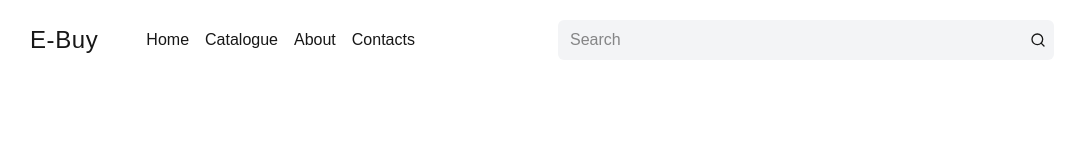
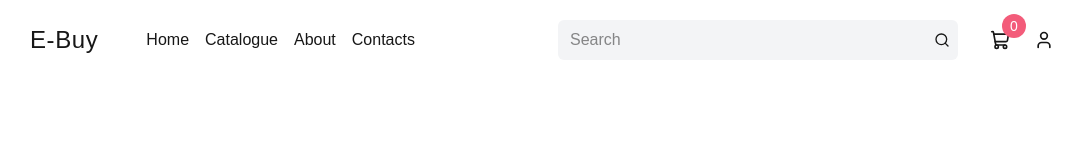
Before and after one commit to moonbek007/e-commerce-app, a Next.js app: page / in a window 1280 px wide. Shown: the top 160 px of the page, without its empty margins (98-1180 px from the left). Built offline with nearby package versions, Linux system fonts and the light colour scheme.

Commit message:
feat: Add NavIcons component, corresponding constants

```diff
--- a/components/Header.tsx
+++ b/components/Header.tsx
@@ -1,6 +1,7 @@
 import Link from "next/link";
 
 import SearchBar from "@/components/SearchBar";
+import NavIcons from "./NavIcons";
 
 import { NAV_LINKS } from "@/constants/constants";
 
@@ -21,6 +22,7 @@ const Header = () => {
         </div>
         <div className="w-2/3 xl:w-1/2 flex items-center justify-between gap-8">
           <SearchBar />
+          <NavIcons />
         </div>
       </div>
     </header>
--- /dev/null
+++ b/components/NavIcons.tsx
@@ -0,0 +1,56 @@
+"use client";
+
+import { useState } from "react";
+import Link from "next/link";
+import { ShoppingCartIcon, UserIcon } from "lucide-react";
+
+import { NAV_LINKS } from "@/constants/constants";
+
+const NavIcons = () => {
+  const [isLoggedIn] = useState(false);
+  const [isProfileOpen, setProfileIsOpen] = useState(false);
+
+  const [counter] = useState(0);
+
+  const handleLogout = () => {
+    if (isLoggedIn) {
+      console.log("Log out");
+    }
+  };
+
+  const handleToggleProfile = () => {
+    setProfileIsOpen((prevState) => !prevState);
+  };
+
+  return (
+    <div className="flex items-center gap-4 xl:gap-6 relative">
+      <div className="relative cursor-pointer flex items-center">
+        <button className="cursor-pointer">
+          <ShoppingCartIcon className="w-5 h-5" />
+        </button>
+        <div className="absolute -top-4 -right-4 w-6 h-6 bg-[rgb(243,92,122)] rounded-full text-white text-sm flex items-center justify-center">
+          {counter}
+        </div>
+      </div>
+
+      {!isLoggedIn ? (
+        <Link href={NAV_LINKS.LOGIN} className="cursor-pointer">
+          <UserIcon className="w-5 h-5" />
+        </Link>
+      ) : (
+        <button className="cursor-pointer" onClick={handleToggleProfile}>
+          <UserIcon className="w-5 h-5" />
+        </button>
+      )}
+      {isLoggedIn && isProfileOpen && (
+        <div className="absolute p-3 rounded-md top-8 right-0 bg-white text-sm shadow-[0_3px_10px_rgb(0,0,0,0.2)] z-20">
+          <button className="cursor-pointer" onClick={handleLogout}>
+            Logout
+          </button>
+        </div>
+      )}
+    </div>
+  );
+};
+
+export default NavIcons;
--- a/constants/constants.ts
+++ b/constants/constants.ts
@@ -3,6 +3,7 @@ export enum NAV_LINKS {
   CATALOGUE = "/catalogue",
   ABOUT = "/about",
   CONTACTS = "/contacts",
+  LOGIN = "/login",
 }
 
 export enum CATALOGUE_FILTERS {
```
